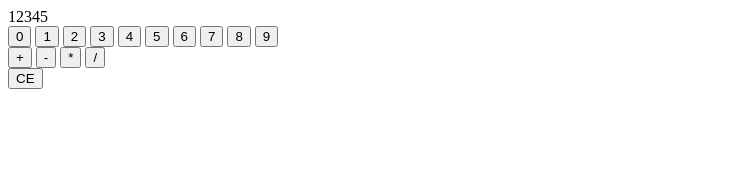
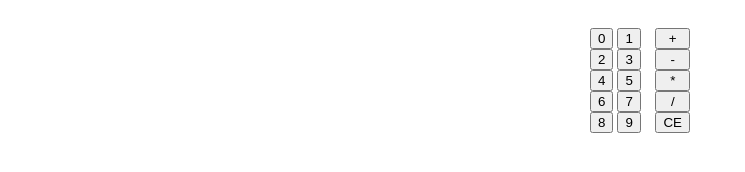
Before and after one commit to uxd2486/online-calculator, a plain HTML site: page index.html in a window 1280 px wide. Shown: the whole page, without its empty margins (0-745 px from the left). Drawn offline with Linux system fonts and the light colour scheme.

Commit message:
Styled the buttons so they look like a calculator

```diff
--- a/index.html
+++ b/index.html
@@ -9,7 +9,8 @@
 </head>
 <body>
     <div class="container">
-        <div class="display">12345</div>
+        <div class="display"></div>
+        <div class="buttons">
             <div class="numbers">
                 <button id="0">0</button>
                 <button id="1">1</button>
@@ -22,6 +23,7 @@
                 <button id="8">8</button>
                 <button id="9">9</button>
             </div>
+            <div class="right">
                 <div class="operations">
                     <button id="add">+</button>
                     <button id="subtract">-</button>
@@ -32,6 +34,8 @@
                     <button id="clear">CE</button>
                 </div>
             </div>
+        </div>
+    </div>
     <script src="app.js"></script>
 </body>
 </html>
--- a/style.css
+++ b/style.css
@@ -0,0 +1,25 @@
+body {
+    display: flex;
+    justify-content: center;
+    align-items: center;
+}
+
+.container {
+    display: flex;
+    flex-direction: column;
+    width: 100px;
+}
+
+.display {
+    text-align: end;
+    height: 20px;
+}
+
+.buttons {
+    display: flex;
+}
+
+.operations {
+    display: flex;
+    flex-direction: column;
+}
```
Lines whose indentation alone changed are shown as unchanged.
